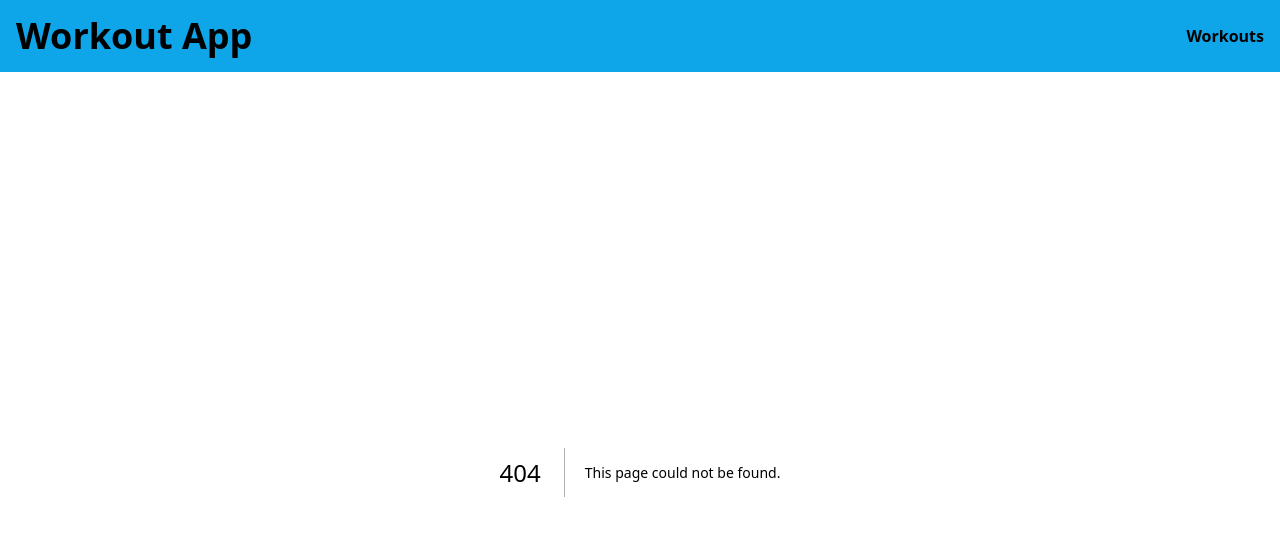
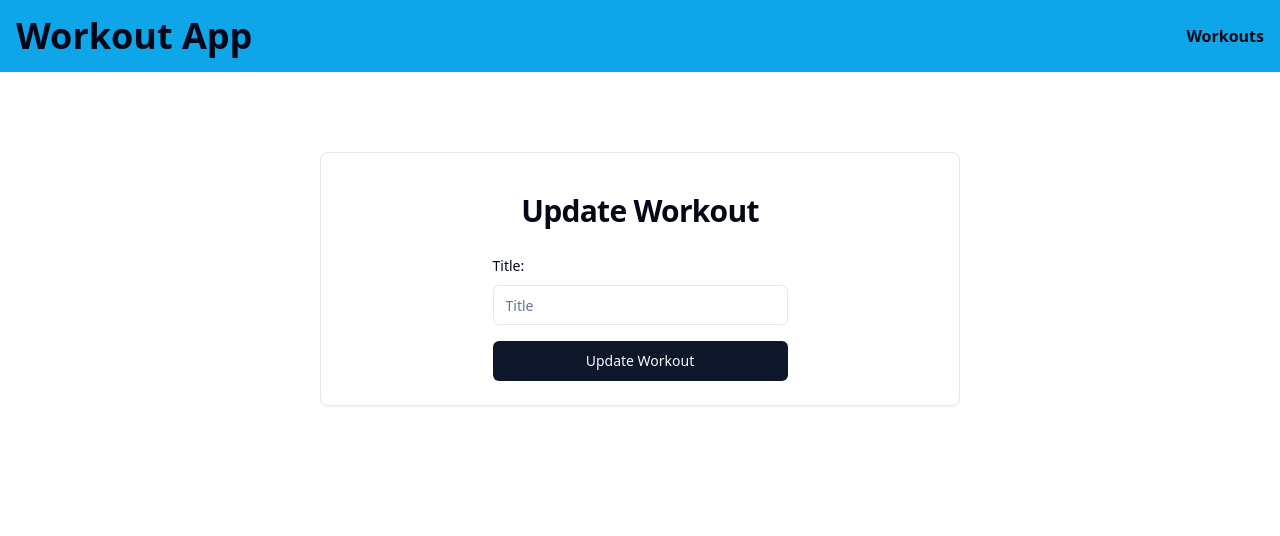
Before and after one commit to mike242424/workout-app, a Next.js app: page /workouts/update/1 in a window 1280 px wide. Before the commit this address had no page. Shown: the top 536 px of the page. Built offline with nearby package versions, Linux system fonts and the light colour scheme; no server answers; the database is empty.

Commit message:
update and delete workout client endpoint.

```diff
--- a/app/workouts/[id]/page.tsx
+++ b/app/workouts/[id]/page.tsx
@@ -1,18 +1,19 @@
 'use client';
 
+import DeleteWorkoutButton from '@/components/delete-workout-button';
 import { Button } from '@/components/ui/button';
 import {
   Card,
-  CardContent,
   CardDescription,
   CardFooter,
   CardHeader,
   CardTitle,
 } from '@/components/ui/card';
+
 import { formatDate } from '@/lib/formatDate';
 import { useQuery } from '@tanstack/react-query';
 import axios from 'axios';
-import { format } from 'util';
+import Link from 'next/link';
 
 const WorkoutPage = ({ params: { id } }: { params: { id: string } }) => {
   const { data, isLoading, isError } = useQuery({
@@ -33,8 +34,10 @@ const WorkoutPage = ({ params: { id } }: { params: { id: string } }) => {
           <CardDescription>Date: {formatDate(data?.createdAt)}</CardDescription>
         </CardHeader>
         <CardFooter className="flex gap-4">
-          <Button>Update</Button>
-          <Button>Delete</Button>
+          <Link href={`/workouts/update/${data?.id}`}>
+            <Button>Update</Button>
+          </Link>
+          <DeleteWorkoutButton id={id} />
         </CardFooter>
       </Card>
     </main>
--- /dev/null
+++ b/app/workouts/update/[id]/page.tsx
@@ -0,0 +1,58 @@
+'use client';
+
+import axios from 'axios';
+import z from 'zod';
+import { workoutSchema } from '@/validation/workoutSchema';
+import { useMutation, useQuery, useQueryClient } from '@tanstack/react-query';
+import UpdateWorkoutForm from '@/components/update-workout-form';
+import { Card, CardContent, CardHeader, CardTitle } from '@/components/ui/card';
+import { useRouter } from 'next/navigation';
+
+const UpdateWorkoutPage = ({ params: { id } }: { params: { id: string } }) => {
+  const queryClient = useQueryClient();
+  const router = useRouter();
+
+  const { data, isLoading, error } = useQuery({
+    queryKey: ['workout', id],
+    queryFn: getWorkout,
+  });
+
+  async function getWorkout() {
+    const response = await axios.get(`/api/workouts/${id}`);
+    return response.data;
+  }
+
+  const mutation = useMutation({
+    mutationFn: updateWorkout,
+    onSuccess: () => {
+      queryClient.invalidateQueries({ queryKey: ['workouts'] });
+      router.push('/workouts');
+    },
+  });
+
+  async function updateWorkout(data: z.infer<typeof workoutSchema>) {
+    const response = await axios.put(`/api/workouts/${id}`, data);
+    return response.data;
+  }
+
+  async function handleFormSubmit(data: z.infer<typeof workoutSchema>) {
+    mutation.mutate(data);
+  }
+
+  return (
+    <main className="flex items-center justify-center mt-20">
+      <Card className="w-10/12 md:w-8/12 lg:w-6/12">
+        <CardHeader>
+          <CardTitle className="font-bold text-3xl mt-4 text-center">
+            Update Workout
+          </CardTitle>
+        </CardHeader>
+        <CardContent>
+          <UpdateWorkoutForm title={data?.title} onSubmit={handleFormSubmit} />
+        </CardContent>
+      </Card>
+    </main>
+  );
+};
+
+export default UpdateWorkoutPage;
--- /dev/null
+++ b/components/delete-workout-button.tsx
@@ -0,0 +1,31 @@
+'use client';
+
+import { useRouter } from 'next/navigation';
+import { useMutation, useQueryClient } from '@tanstack/react-query';
+import axios from 'axios';
+import { Button } from '@/components/ui/button';
+
+const DeleteWorkoutButton = ({ id }: { id: string }) => {
+  const queryClient = useQueryClient();
+
+  const router = useRouter();
+  const mutation = useMutation({
+    mutationFn: deleteWorkout,
+    onSuccess: () => {
+      queryClient.invalidateQueries({ queryKey: ['workouts'] });
+      router.push('/workouts');
+    },
+  });
+
+  async function deleteWorkout() {
+    const response = await axios.delete(`/api/workouts/${id}`);
+    return response.data;
+  }
+
+  function handleClick() {
+    mutation.mutate();
+  }
+  return <Button onClick={handleClick}>Delete</Button>;
+};
+
+export default DeleteWorkoutButton;
--- /dev/null
+++ b/components/update-workout-form.tsx
@@ -0,0 +1,56 @@
+'use client';
+
+import { useForm } from 'react-hook-form';
+import z from 'zod';
+import { zodResolver } from '@hookform/resolvers/zod';
+import { workoutSchema } from '@/validation/workoutSchema';
+import {
+  Form,
+  FormControl,
+  FormField,
+  FormItem,
+  FormLabel,
+  FormMessage,
+} from '@/components/ui/form';
+import { Input } from '@/components/ui/input';
+import { Button } from '@/components/ui/button';
+
+interface UpdateWorkoutFormProps {
+  title: string;
+  onSubmit: (data: z.infer<typeof workoutSchema>) => void;
+}
+
+const UpdateWorkoutForm = ({ title, onSubmit }: UpdateWorkoutFormProps) => {
+  const form = useForm<z.infer<typeof workoutSchema>>({
+    resolver: zodResolver(workoutSchema),
+    defaultValues: { title },
+  });
+
+  return (
+    <div className="flex items-center justify-center">
+      <Form {...form}>
+        <form
+          className="flex flex-col w-6/12 gap-4"
+          onSubmit={form.handleSubmit(onSubmit)}
+        >
+          <FormField
+            name="title"
+            control={form.control}
+            render={({ field }) => (
+              <FormItem>
+                <FormLabel>Title:</FormLabel>
+                <FormControl>
+                  <Input {...field} type="text" placeholder="Title" />
+                </FormControl>
+                <FormMessage />
+              </FormItem>
+            )}
+          ></FormField>
+          <Button type="submit">Update Workout</Button>
+        </form>
+      </Form>
+    </div>
+  );
+};
+
+export default UpdateWorkoutForm;
```
